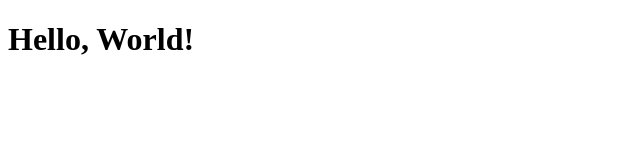
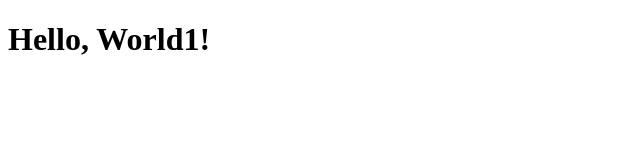
Before and after one commit to serena-shen2/vanilla-stableEnv, a plain HTML site: page src/index.html in a window 1280 px wide. Shown: the full height of the page, 0-640 px from the left. Drawn offline with Linux system fonts and the light colour scheme.

Commit message:
Update index.html

```diff
--- a/src/index.html
+++ b/src/index.html
@@ -1 +1 @@
-<!DOCTYPE html><html><head><title>Hello World</title></head><body><h1>Hello, World!</h1></body></html>
+<!DOCTYPE html><html><head><title>Hello World</title></head><body><h1>Hello, World1!</h1></body></html>
```
